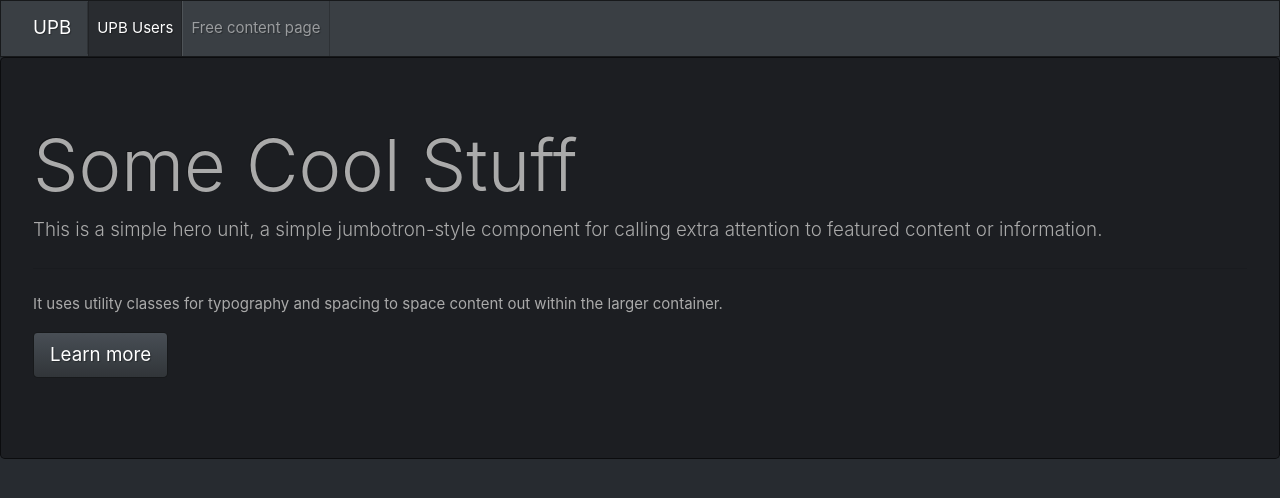
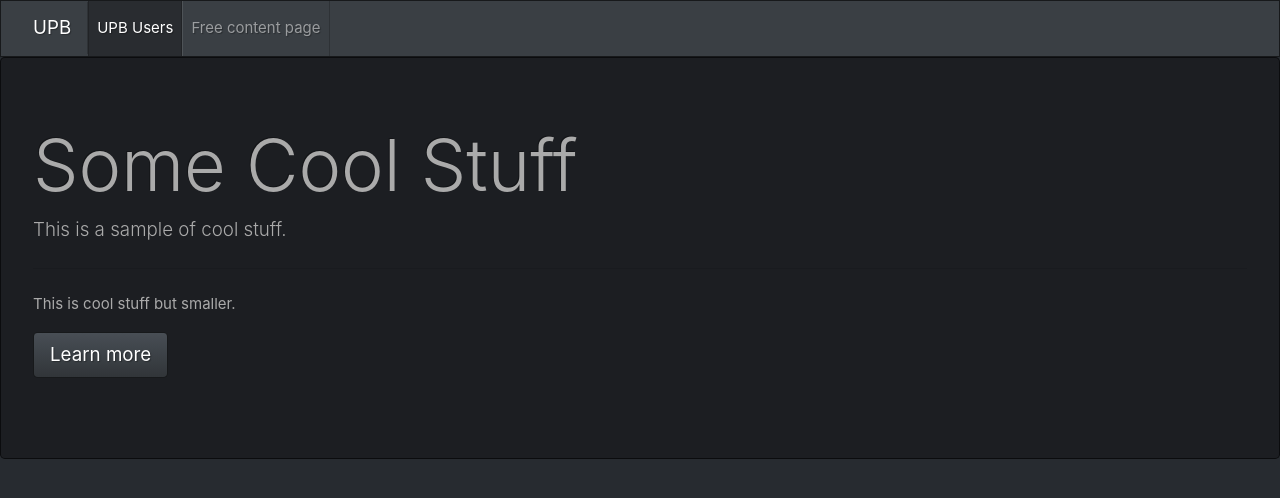
Before and after one commit to gobs84/SecondExam, an Angular app: page / in a window 1280 px wide. Shown: the top 498 px of the page. Built offline with nearby package versions, Linux system fonts and the light colour scheme.

Commit message:
SE-002: Page two title added.

```diff
--- a/src/app/app.component.html
+++ b/src/app/app.component.html
@@ -1,2 +1,3 @@
 <app-nav-bar></app-nav-bar>
+
 <app-content></app-content>
--- a/src/app/app.component.ts
+++ b/src/app/app.component.ts
@@ -1,4 +1,6 @@
 import { Component } from '@angular/core';
+import Config from '../../config.json'
+import { Title } from '@angular/platform-browser';
 
 @Component({
   selector: 'app-root',
@@ -6,5 +8,19 @@ import { Component } from '@angular/core';
   styleUrls: ['./app.component.css']
 })
 export class AppComponent {
-  title = 'app';
+
+  title = Config.freeContent.title;
+
+  constructor(private titleService: Title ) {
+
+    this.setTitle(this.title);
+
+  }
+
+  setTitle( newTitle: string) {
+
+    this.titleService.setTitle( newTitle );
+
+  }
+
 }
--- a/src/app/app.module.ts
+++ b/src/app/app.module.ts
@@ -1,4 +1,4 @@
-import { BrowserModule } from '@angular/platform-browser';
+import { BrowserModule, Title } from '@angular/platform-browser';
 import { NgModule } from '@angular/core';
 
 import { AppComponent } from './app.component';
@@ -14,7 +14,9 @@ import { ContentComponent } from './content/content.component';
   imports: [
     BrowserModule
   ],
-  providers: [],
+  providers: [
+    Title
+  ],
   bootstrap: [AppComponent]
 })
 export class AppModule { }
--- a/src/app/content/content.component.html
+++ b/src/app/content/content.component.html
@@ -1,8 +1,8 @@
 <div class="jumbotron">
   <h1 class="display-3">{{bodyContent}}</h1>
-  <p class="lead">This is a simple hero unit, a simple jumbotron-style component for calling extra attention to featured content or information.</p>
+  <p class="lead">This is a sample of cool stuff.</p>
   <hr class="my-4">
-  <p>It uses utility classes for typography and spacing to space content out within the larger container.</p>
+  <p>This is cool stuff but smaller.</p>
   <p class="lead">
     <a class="btn btn-primary btn-lg" href="#" role="button">Learn more</a>
   </p>
--- a/src/index.html
+++ b/src/index.html
@@ -2,7 +2,7 @@
 <html lang="en">
 <head>
   <meta charset="utf-8">
-  <title>FinalProyect</title>
+  <title>FinalProject</title>
   <base href="/">
 
   <meta name="viewport" content="width=device-width, initial-scale=1">
```
Also changed, not shown: src/typings.d.ts (renamed from src/app/typings.d.ts).
